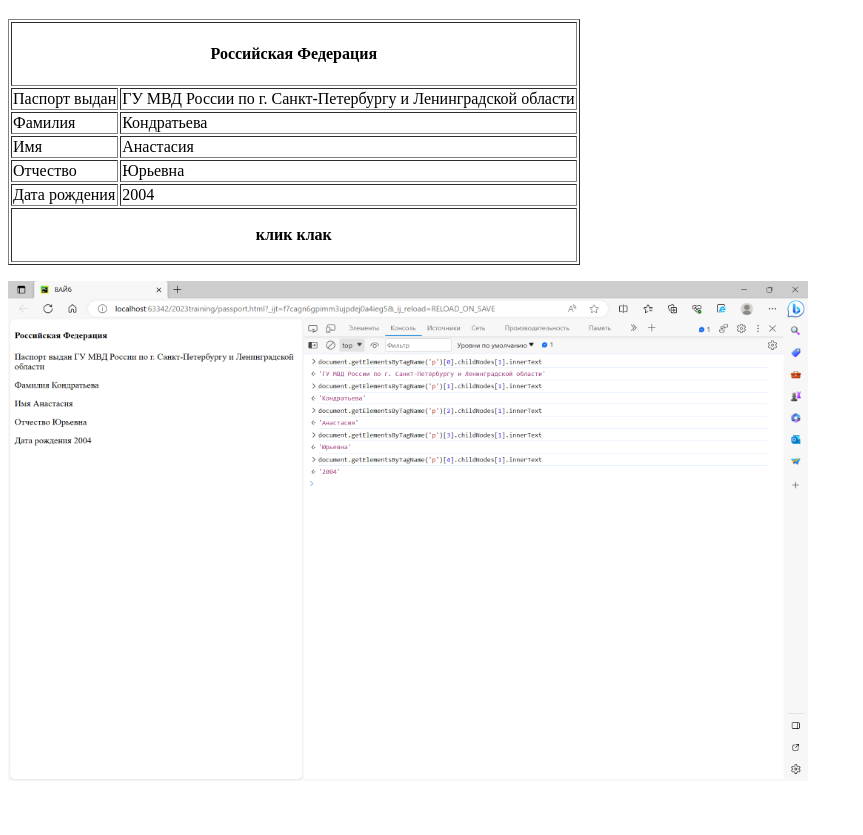
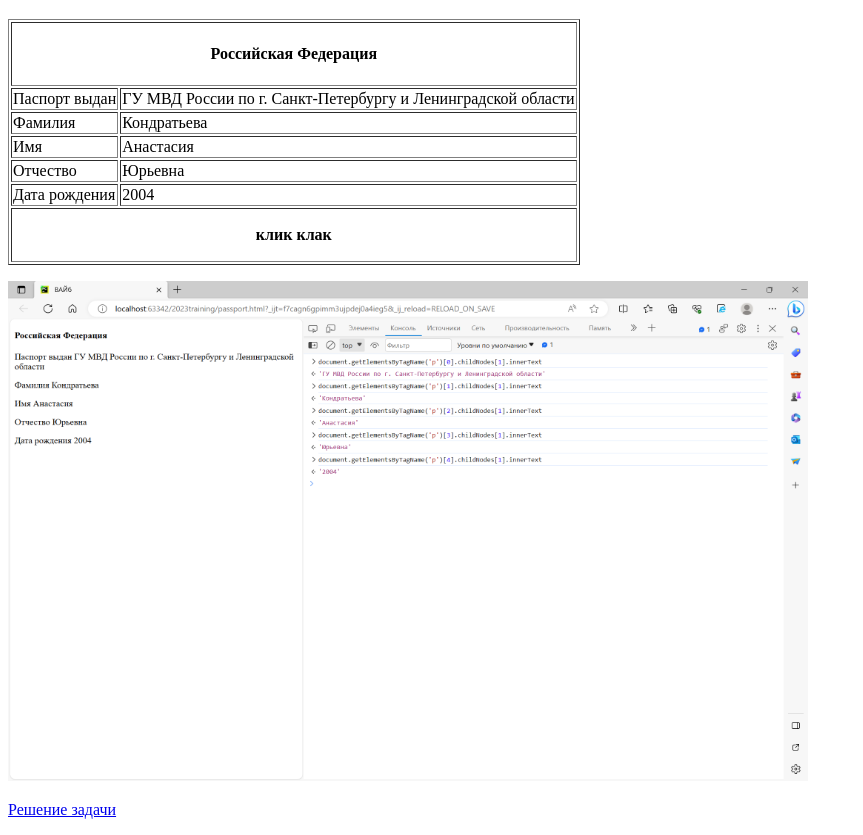
Before and after one commit to ayukondrateva/mysite, a plain HTML site: page js/passport.html in a window 1280 px wide. Shown: the part 61-896 px from the top of the page, without its empty margins (0-863 px from the left). Before the commit the page ends 862 px from the top, so only its background shows below. Drawn offline with Linux system fonts and the light colour scheme.

Commit message:
Update passport.html

```diff
--- a/js/passport.html
+++ b/js/passport.html
@@ -36,7 +36,7 @@
     </table>
 
 <p><img src="../images/DOMpassport.png" width="800" height="500"></p>
-
+<p><a href="https://ayukondrateva.github.io/mysite/js/ex1008.html" target="_self">Решение задачи</p>
 </body>
 <script src="passport.js"></script>
 </html>
```
